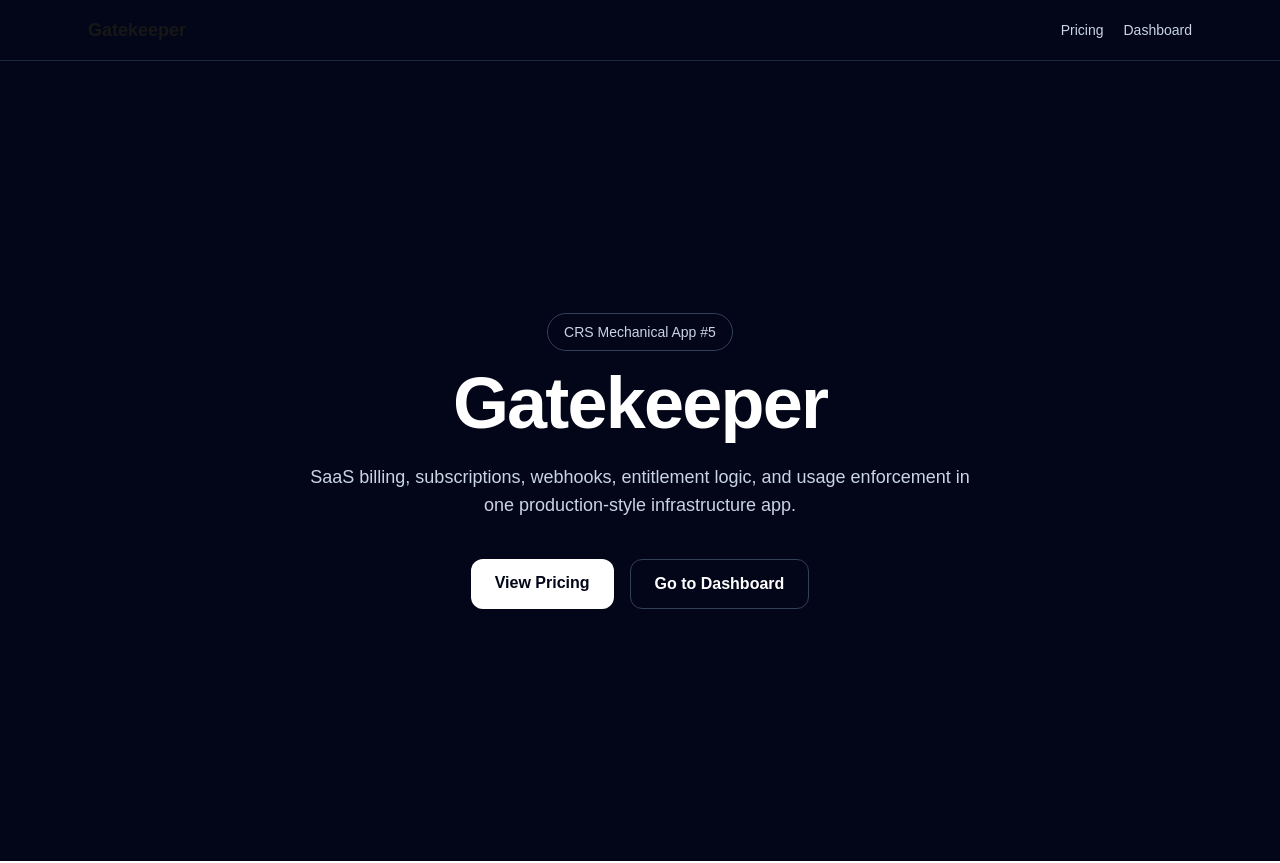
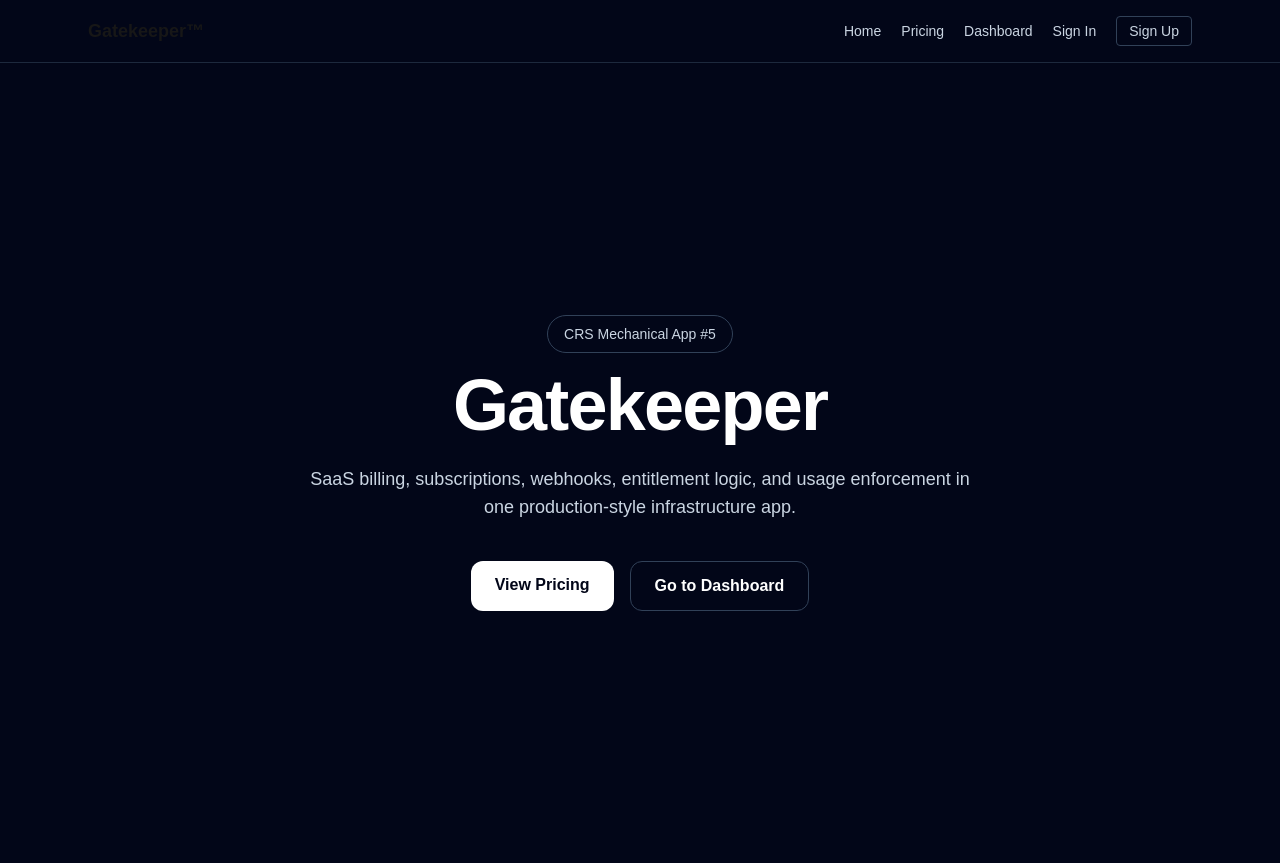
Before and after one commit to johnnythekind-ux/gatekeeper, a Next.js app: page / in a window 1280 px wide. Built offline with nearby package versions, Linux system fonts and the light colour scheme.

Commit message:
Polish navigation and branding

```diff
--- a/app/layout.tsx
+++ b/app/layout.tsx
@@ -13,8 +13,9 @@ const geistMono = Geist_Mono({
 });
 
 export const metadata: Metadata = {
-  title: "Create Next App",
-  description: "Generated by create next app",
+  title: "Gatekeeper",
+description:
+  "Portfolio SaaS application demonstrating Stripe subscriptions, entitlement logic, webhooks, billing portals, and protected application access.",
 };
 
 export default function RootLayout({
@@ -31,10 +32,15 @@ export default function RootLayout({
   <header className="border-b border-slate-800 bg-slate-950">
     <div className="mx-auto flex max-w-6xl items-center justify-between px-6 py-4">
       <a href="/" className="text-lg font-bold">
-        Gatekeeper
+        Gatekeeper™
       </a>
 
       <nav className="flex items-center gap-5 text-sm text-slate-300">
+
+  <a href="/" className="hover:text-white">
+    Home
+  </a>
+
   <a href="/pricing" className="hover:text-white">
     Pricing
   </a>
@@ -42,6 +48,18 @@ export default function RootLayout({
   <a href="/dashboard" className="hover:text-white">
     Dashboard
   </a>
+
+  <a href="/signin" className="hover:text-white">
+    Sign In
+  </a>
+
+  <a
+    href="/signup"
+    className="rounded border border-slate-700 px-3 py-1 hover:border-slate-500 hover:text-white"
+  >
+    Sign Up
+  </a>
+
 </nav>
     </div>
   </header>
```
Lines whose indentation alone changed are shown as unchanged.
